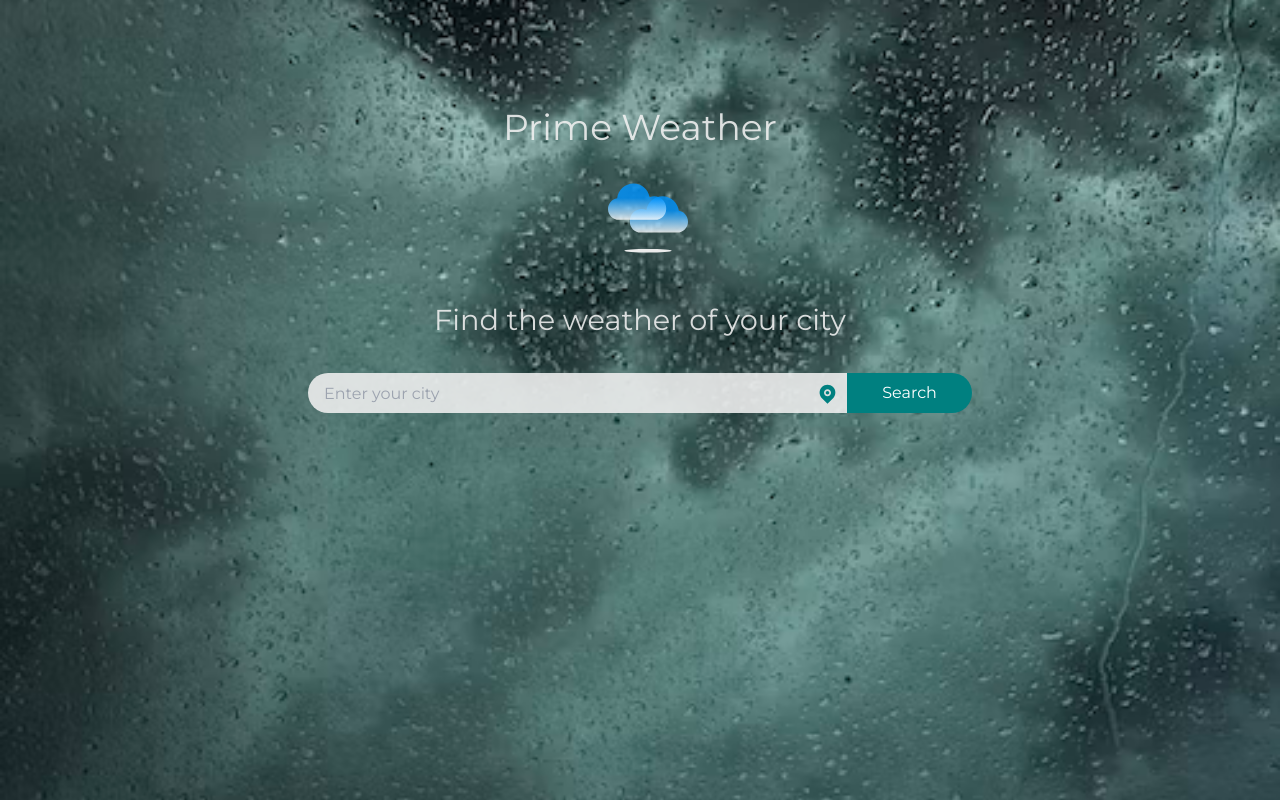
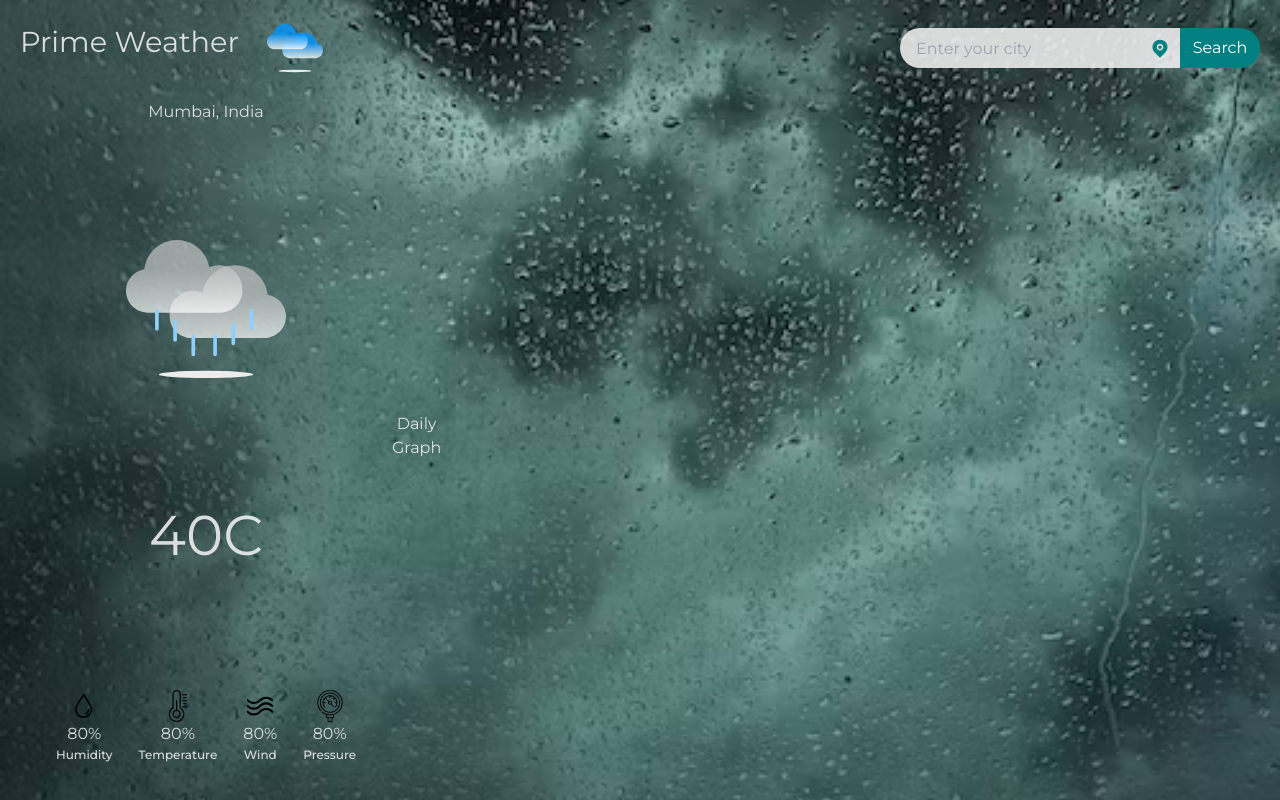
Before and after one commit to PrimeFord/WeatherApp, a React (Vite) app: page / in a window 1280 px wide. Built offline with nearby package versions, Linux system fonts and the light colour scheme.

Commit message:
feat: Weather App

```diff
--- a/src/App.jsx
+++ b/src/App.jsx
@@ -2,13 +2,15 @@ import { useState } from "react";
 import reactLogo from "./assets/react.svg";
 import "./App.css";
 import CityComponents from "./Components/CityComponents";
+import WeatherComponents from "./Components/WeatherComponents";
 
 function App() {
   const [count, setCount] = useState(0);
 
   return (
     <div className="App">
-      <CityComponents />
+      {/* <CityComponents /> */}
+      <WeatherComponents />
     </div>
   );
 }
--- /dev/null
+++ b/src/Components/Daily.jsx
@@ -0,0 +1,7 @@
+import React from "react";
+
+const Daily = () => {
+  return <div>Daily</div>;
+};
+
+export default Daily;
--- /dev/null
+++ b/src/Components/Display.jsx
@@ -0,0 +1,43 @@
+import React from "react";
+
+const Display = () => {
+  return (
+    <div className="w-[30%] h-[100%] flex flex-col items-center justify-between py-2 text-center">
+      <p>Mumbai, India</p>
+      <img className="h-[10rem] w-[10rem]" src="/image/cloudy.svg" alt="" />
+      <p className="text-[3.5rem]">40C</p>
+      <div className="flex flex-wrap w-[85%] justify-between p-2">
+        <div className="flex flex-col w-fit items-center">
+          <img
+            className=" h-[2rem] w-[2rem]"
+            src="/image/humidity.svg"
+            alt=""
+          />
+          <p>80%</p>
+          <p className="text-[.75rem] font-[500]">Humidity</p>
+        </div>
+        <div className="flex flex-col w-fit items-center">
+          <img className=" h-[2rem] w-[2rem]" src="/image/temp.png" alt="" />
+          <p>80%</p>
+          <p className="text-[.75rem] font-[500]">Temperature</p>
+        </div>
+        <div className="flex flex-col w-fit items-center">
+          <img className=" h-[2rem] w-[2rem]" src="/image/wind.svg" alt="" />
+          <p>80%</p>
+          <p className="text-[.75rem] font-[500]">Wind</p>
+        </div>
+        <div className="flex flex-col w-fit items-center">
+          <img
+            className=" h-[2rem] w-[2rem]"
+            src="/image/presssure.png"
+            alt=""
+          />
+          <p>80%</p>
+          <p className="text-[.75rem] font-[500]">Pressure</p>
+        </div>
+      </div>
+    </div>
+  );
+};
+
+export default Display;
--- /dev/null
+++ b/src/Components/Graph.jsx
@@ -0,0 +1,7 @@
+import React from "react";
+
+const Graph = () => {
+  return <div>Graph</div>;
+};
+
+export default Graph;
--- /dev/null
+++ b/src/Components/Search.jsx
@@ -0,0 +1,28 @@
+import React from "react";
+
+const Search = () => {
+  return (
+    <div>
+      <form className="flex flex-row justify-center" action="">
+        <input
+          className="w-[60%] h-[2.5rem] py-2 px-4 rounded-l-[1.25rem] bg-[#f1f1f1e0] outline-none border-none"
+          type="text"
+          placeholder="Enter your city"
+        />
+        <button>
+          <img
+            className="h-[2.5rem] w-[2.5rem] bg-[#f1f1f1e0] p-[0.6rem] hover:bg-[#c1c1c1]"
+            src="/image/map1.svg"
+            alt=""
+          />
+        </button>
+        <button className="h-[2.5rem] w-[15%] p-2 rounded-r-[1.25rem] cursor-pointer hover:bg-[#294357] hover:text-[white] text-white bg-[teal]">
+          {/* bg-gradient-to-r from-[#071f3d] to-[#294357] */}
+          Search
+        </button>
+      </form>
+    </div>
+  );
+};
+
+export default Search;
--- /dev/null
+++ b/src/Components/Search2.jsx
@@ -0,0 +1,28 @@
+import React from "react";
+
+const Search2 = () => {
+  return (
+    <div className="h-fit w-fit">
+      <form className="flex flex-row justify-center" action="">
+        <input
+          className="w-[15rem] h-[2.5rem] py-2 px-4 rounded-l-[1.25rem] bg-[#f1f1f1e0] outline-none border-none text-[black]"
+          type="text"
+          placeholder="Enter your city"
+        />
+        <button>
+          <img
+            className="h-[2.5rem] w-[2.5rem] bg-[#f1f1f1e0] p-[0.6rem] hover:bg-[#c1c1c1]"
+            src="/image/map1.svg"
+            alt=""
+          />
+        </button>
+        <button className="h-[2.5rem] w-[5rem] p-2 rounded-r-[1.25rem] cursor-pointer hover:bg-[#294357] hover:text-[white] text-white bg-[teal]">
+          {/* bg-gradient-to-r from-[#071f3d] to-[#294357] */}
+          Search
+        </button>
+      </form>
+    </div>
+  );
+};
+
+export default Search2;
--- a/src/Components/SearchComponent.jsx
+++ b/src/Components/SearchComponent.jsx
@@ -1,4 +1,5 @@
 import React from "react";
+import Search from "./Search";
 
 const SearchComponent = () => {
   return (
@@ -6,24 +7,7 @@ const SearchComponent = () => {
       <p className="text-[#f1f1f1e0] text-[1.8rem] mb-8">
         Find the weather of your city
       </p>
-      <form className="flex flex-row justify-center" action="">
-        <input
-          className="w-[60%] h-[2.5rem] py-2 px-4 rounded-l-[1.25rem] bg-[#f1f1f1e0] outline-none border-none"
-          type="text"
-          placeholder="Enter your city"
-        />
-        <button>
-          <img
-            className="h-[2.5rem] w-[2.5rem] bg-[#f1f1f1e0] p-[0.6rem] hover:bg-[#c1c1c1]"
-            src="/image/map1.svg"
-            alt=""
-          />
-        </button>
-        <button className="h-[2.5rem] w-[15%] p-2 rounded-r-[1.25rem] cursor-pointer hover:bg-[#294357] hover:text-[white] text-white bg-[teal]">
-          {/* bg-gradient-to-r from-[#071f3d] to-[#294357] */}
-          Search
-        </button>
-      </form>
+      <Search />
     </div>
   );
 };
--- /dev/null
+++ b/src/Components/Title2.jsx
@@ -0,0 +1,18 @@
+import React from "react";
+
+const Title2 = () => {
+  return (
+    <div className="flex justify-center h-fit w-fit flex-row gap-3">
+      <p className="text-[1.8rem]">Prime Weather</p>
+      <span>
+        <img
+          className="h-[3.5rem] w-[3.5rem] ml-4"
+          src="/image/perfect-day.svg"
+          alt=""
+        />
+      </span>
+    </div>
+  );
+};
+
+export default Title2;
--- a/src/Components/WeatherComponents.jsx
+++ b/src/Components/WeatherComponents.jsx
@@ -1,7 +1,26 @@
 import React from "react";
+import Title2 from "./Title2";
+import Search2 from "./Search2";
+import Display from "./Display";
+import Daily from "./Daily";
+import Graph from "./Graph";
 
 const WeatherComponents = () => {
-  return <div>WeatherComponents</div>;
+  return (
+    <div className="bg-[] p-5 h-[100vh] w-[100%] flex flex-col gap-4">
+      <div className="flex flex-row items-center justify-between">
+        <Title2 />
+        <Search2 />
+      </div>
+      <div className="flex flex-row h-[100%] items-center">
+        <Display />
+        <div className="flex flex-col items-center">
+          <Daily />
+          <Graph />
+        </div>
+      </div>
+    </div>
+  );
 };
 
 export default WeatherComponents;
```
